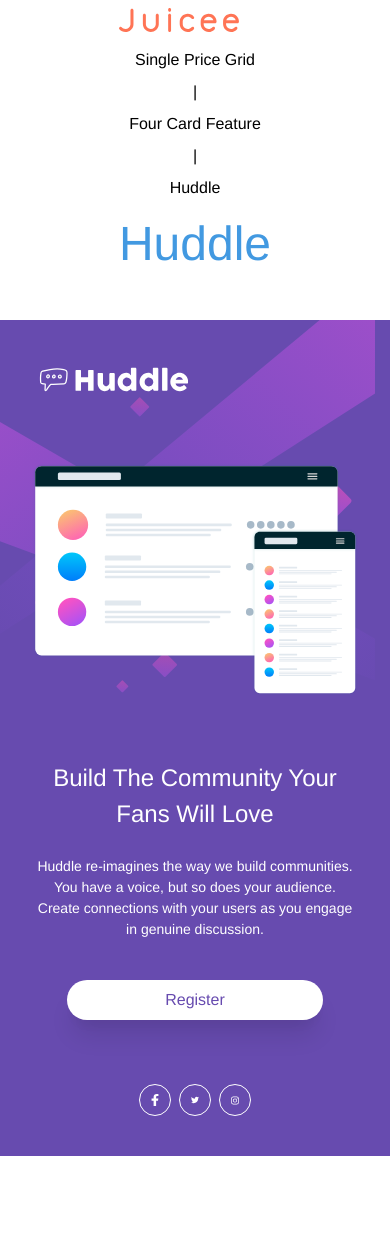
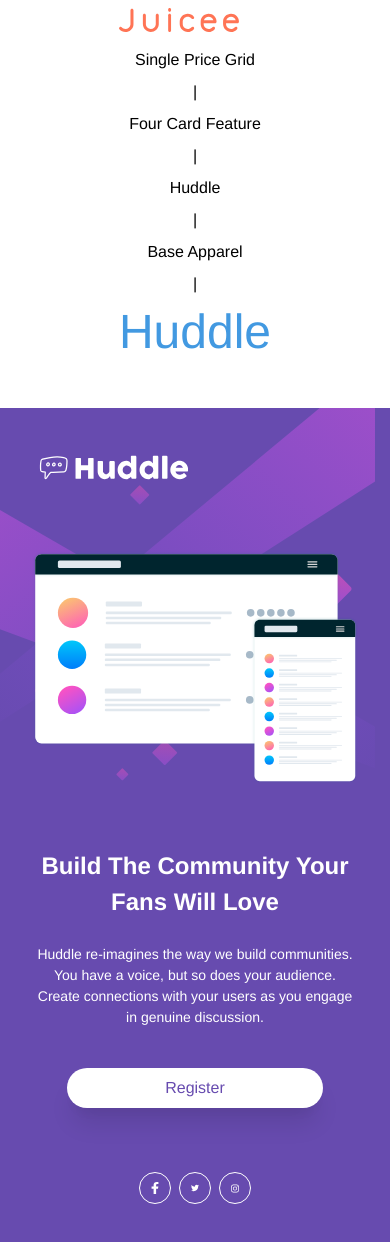
Before and after one commit to J0ssue/16-project-challenge-nuxt, a Nuxt app: page /huddle in a window 390 px wide. Before the commit the page ends 1156 px from the top, so only its background shows below. Built offline with nearby package versions, Linux system fonts and the light colour scheme.

Commit message:
finish challenge 4

```diff
--- a/assets/sass/pages/_huddle.scss
+++ b/assets/sass/pages/_huddle.scss
@@ -1,6 +1,14 @@
 .huddle {
+  position: relative;
+
   &__main {
     background-image: url('../images/huddle/bg-mobile.svg');
     background-repeat: no-repeat;
+
+    @media (min-width: 1024px) {
+      background-image: url('../images/huddle/bg-desktop.svg');
+      background-position: center;
+      background-size: cover;
+    }
   }
 }
--- a/layouts/default.vue
+++ b/layouts/default.vue
@@ -27,7 +27,11 @@
             <nuxt-link
                 class="navbar-item capitalize p-2 hover:bg-gray-200 transition-all duration-150 ease"
                 to="/huddle"
-            >huddle</nuxt-link>
+            >huddle</nuxt-link> |
+            <nuxt-link
+                class="navbar-item capitalize p-2 hover:bg-gray-200 transition-all duration-150 ease"
+                to="/base-apparel"
+            >base apparel</nuxt-link> |
         </nav>
         <div class="container mx-auto">
             <nuxt />
--- /dev/null
+++ b/pages/base-apparel/index.vue
@@ -0,0 +1,14 @@
+<template>
+    <div class="base-apparel">
+        <header>
+            <h1 class="spg-card__title text-5xl mb-10 md:mb-32 text-blue-500 text-center">Base Apparel</h1>
+        </header>
+
+    </div>
+</template>
+
+<script>
+    export default {
+
+    }
+</script>
--- a/pages/huddle/index.vue
+++ b/pages/huddle/index.vue
@@ -3,8 +3,8 @@
         <header>
             <h1 class="spg-card__title text-5xl mb-10 md:mb-32 text-blue-500 text-center">Huddle</h1>
         </header>
-        <main class="huddle__main bg-huddle-primary px-8 py-10">
-            <header>
+        <main class="huddle__main bg-huddle-primary px-8 py-10 flex-wrap items-center lg:px-16 lg:flex">
+            <header class="w-full">
                 <div class="huddle__logo">
                     <img
                         class="w-40 mb-16"
@@ -13,30 +13,32 @@
                     >
                 </div>
             </header>
-            <section class="huddle__hero mb-16">
+            <section class="huddle__hero mb-16 lg:w-2/4">
                 <img
                     src="~/assets/images/huddle/illustration-mockups.svg"
                     alt="hero illustration"
                 >
             </section>
-            <section class="huddle__content text-center text-white">
-                <h2 class="text-2xl capitalize mb-6">{{ title }}</h2>
+            <section class="huddle__content text-center text-white lg:w-2/4 lg:text-left lg:pl-12">
+                <h2 class="text-2xl font-bold capitalize mb-6">{{ title }}</h2>
                 <p class="text-sm font-light">{{ description }}</p>
+                <button class="huddle__button mt-10 mb-16 focus:outline-none bg-white text-huddle-primary text-center block w-64 mx-auto rounded-full capitalize font-light py-2 shadow-xl lg:w-40 lg:ml-0 transition-all duration-150 ease hover:bg-purple-300">register</button>
             </section>
-            <button class="huddle__button mt-10 mb-16 focus:outline-none bg-white text-huddle-primary text-center block w-64 mx-auto rounded-full capitalize font-light py-2 shadow-xl">register</button>
-            <div class="huddle__social flex items-center justify-center">
-                <div
-                    class="huddle__icon border border-white rounded-full w-8 h-8 flex items-center justify-center"
+            <div class="huddle__social flex items-center justify-center w-full lg:justify-end">
+                <a
+                    :href="icon.link"
+                    target="_blank"
+                    class="huddle__icon border border-white rounded-full w-8 h-8 flex items-center justify-center transition-transform duration-150 ease transform hover:scale-110"
                     :class="{'mx-2': i === 1}"
                     v-for="(icon,i) in icons"
                     :key="i"
                 >
                     <img
                         class="w-2"
-                        :src="icon"
+                        :src="icon.img"
                         alt="facebook icon"
                     >
-                </div>
+                </a>
             </div>
         </main>
     </div>
@@ -49,9 +51,18 @@
                 title: 'build the community your fans will love',
                 description: 'Huddle re-imagines the way we build communities. You have a voice, but so does your audience. Create connections with your users as you engage in genuine discussion.',
                 icons: [
-                    require("~/assets/images/huddle/facebook-f-brands.svg"),
-                    require("~/assets/images/huddle/twitter-brands.svg"),
-                    require("~/assets/images/huddle/instagram-brands.svg")
+                    {
+                        link: 'http://www.facebook.com',
+                        img: require("~/assets/images/huddle/facebook-f-brands.svg")
+                    },
+                    {
+                        link: 'http://www.twitter.com',
+                        img: require("~/assets/images/huddle/twitter-brands.svg"),
+                    },
+                    {
+                        link: 'http://www.instagram.com',
+                        img: require("~/assets/images/huddle/instagram-brands.svg")
+                    }
                 ]
             };
         },
--- a/tailwind.config.js
+++ b/tailwind.config.js
@@ -13,7 +13,10 @@ module.exports = {
         'spg-green': '#bfdf32',
         'huddle-primary': 'hsl(257, 40%, 49%)'
       },
-
+      transitionProperty: {
+        'height': 'height',
+        'spacing': 'margin, padding',
+      },
       width: {
         'spg-card-width': '545px'
       },
```
